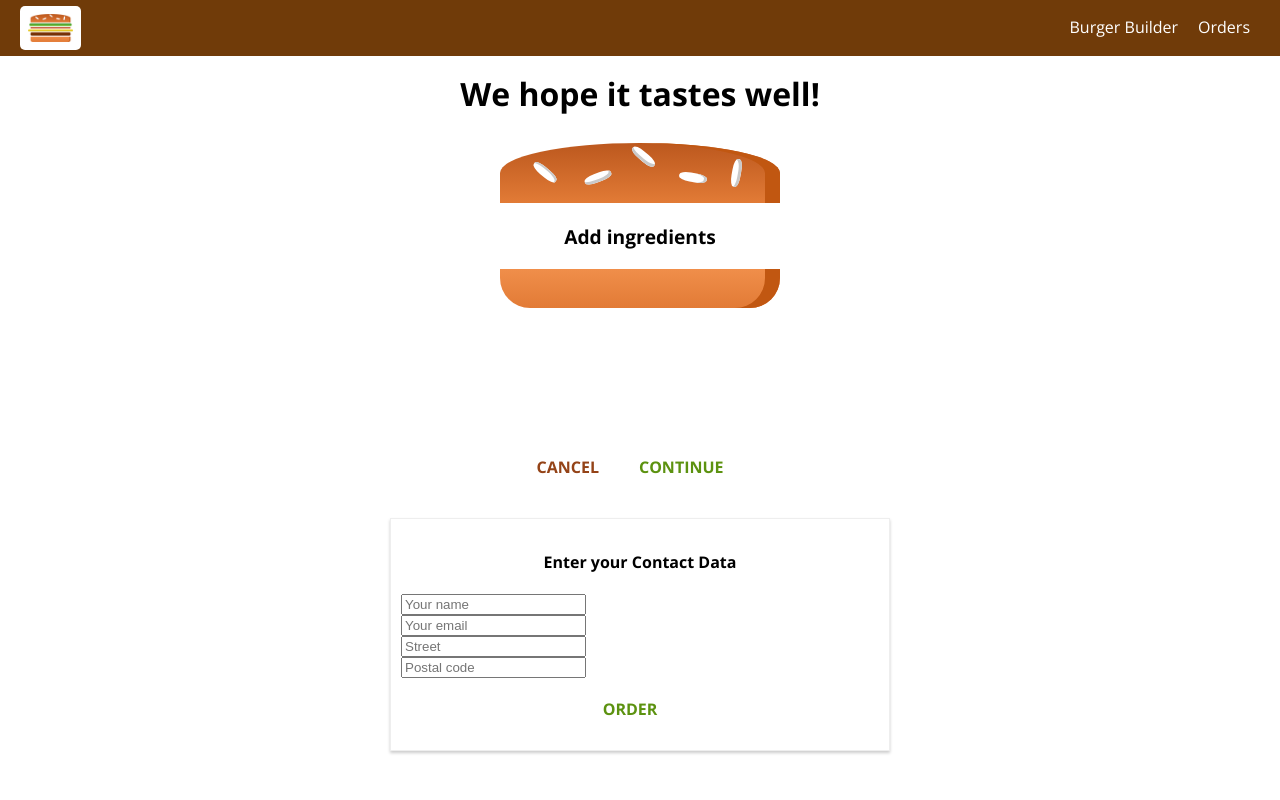
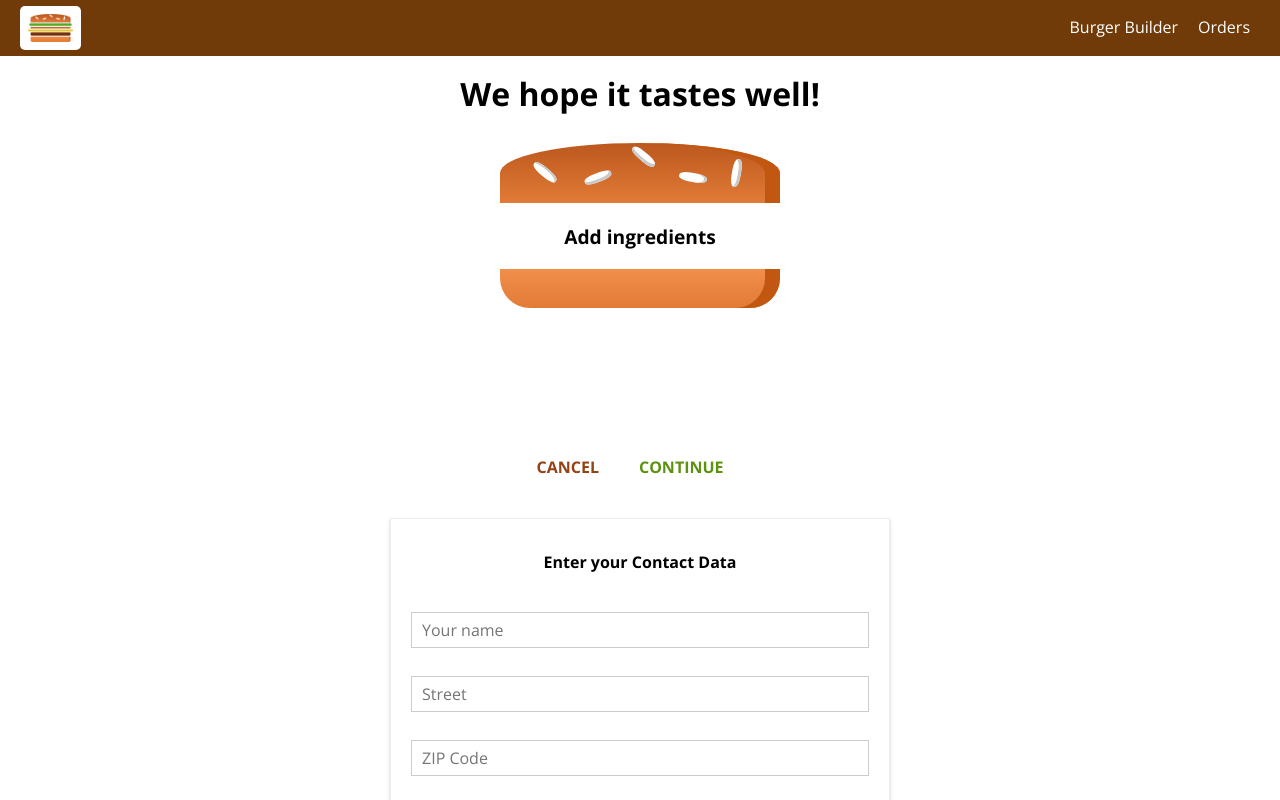
Before and after one commit to lukaszwelnicki/burger-builder, a React (Create React App) app: page /checkout in a window 1280 px wide. Both pictures are taken after a click on the button "CONTINUE". Shown: the top 800 px of the page. Built offline with nearby package versions, Linux system fonts and the light colour scheme.

Commit message:
Added forms

```diff
--- a/src/components/UI/Button/Button.js
+++ b/src/components/UI/Button/Button.js
@@ -5,7 +5,8 @@
 const button = (props) => (
     <button
         className={[classes.Button, classes[props.btnType]].join(' ')}
-        onClick={props.clicked}>
+        onClick={props.clicked}
+        disabled={props.disabled}>
         {props.children}
     </button>
 );
--- a/src/components/UI/Button/Button.module.css
+++ b/src/components/UI/Button/Button.module.css
@@ -15,6 +15,11 @@
     padding-left: 0;
 }
 
+.Button:disabled {
+    color: #ccc;
+    cursor: not-allowed;
+}
+
 .Success {
     color: #5C9210;
 }
--- /dev/null
+++ b/src/components/UI/Input/Input.js
@@ -0,0 +1,55 @@
+import React from 'react';
+
+import classes from './Input.module.css'
+
+const input = (props) => {
+    let inputElement = null;
+    const inputClasses = [classes.InputElement];
+    if (props.invalid && props.shouldValidate && props.touched) {
+        inputClasses.push(classes.Invalid)
+    }
+    switch (props.elementType) {
+        case ('input'):
+            inputElement =
+                <input
+                    className={inputClasses.join(' ')}
+                    {...props.elementConfig}
+                    value={props.value}
+                    onChange={props.changed}/>;
+            break;
+        case ('textarea'):
+            inputElement =
+                <textarea
+                    className={inputClasses.join(' ')}
+                    {...props.elementConfig}
+                    value={props.value}
+                    onChange={props.changed}/>;
+            break;
+        case ('select'):
+            inputElement = (
+                <select
+                    className={inputClasses.join(' ')}
+                    value={props.value}
+                    onChange={props.changed}>
+                    {props.elementConfig.options.map(option => (
+                        <option key={option.value} value={option.value}>{option.displayValue}</option>
+                    ))}
+                </select>);
+            break;
+        default:
+            inputElement =
+                <input
+                    className={inputClasses.join(' ')}
+                    {...props.elementConfig}
+                    value={props.value}
+                    onChange={props.changed}/>;
+    }
+    return (
+        <div className={classes.Input}>
+            <label className={classes.Label}>{props.label}</label>
+            {inputElement}
+        </div>
+    );
+};
+
+export default input;
--- /dev/null
+++ b/src/components/UI/Input/Input.module.css
@@ -0,0 +1,32 @@
+.Input {
+    width: 100%;
+    padding: 10px;
+    box-sizing: border-box;
+}
+
+.Label {
+    font-weight: bold;
+    display: block;
+    margin-bottom: 8px
+}
+
+.InputElement {
+    outline: none;
+    border: 1px solid #ccc;
+    background-color: white;
+    font: inherit;
+    padding: 6px 10px;
+    display: block;
+    width: 100%;
+    box-sizing: border-box;
+}
+
+.InputElement:focus {
+    outline: none;
+    background-color: #ccc;
+}
+
+.Invalid {
+    border : 1px solid red;
+    background-color: salmon;
+}
--- a/src/containers/Checkout/ContactData/ContactData.js
+++ b/src/containers/Checkout/ContactData/ContactData.js
@@ -4,34 +4,107 @@
 
 import classes from "./ContactData.module.css"
 import Spinner from "../../../components/UI/Spinner/Spinner";
+import Input from "../../../components/UI/Input/Input";
 
 class ContactData extends Component {
     state = {
-        name: '',
-        email: '',
-        address: {
-            street: '',
-            postalCode: ''
+        orderForm: {
+            name: {
+                elementType: 'input',
+                elementConfig: {
+                    type: 'text',
+                    placeholder: 'Your name'
+                },
+                value: '',
+                validation: {
+                    required: true
+                },
+                valid: false,
+                touched: false
+            },
+            street: {
+                elementType: 'input',
+                elementConfig: {
+                    type: 'text',
+                    placeholder: 'Street'
+                },
+                value: '',
+                validation: {
+                    required: true
+                },
+                valid: false,
+                touched: false
+            },
+            zipcode: {
+                elementType: 'input',
+                elementConfig: {
+                    type: 'text',
+                    placeholder: 'ZIP Code'
+                },
+                value: '',
+                validation: {
+                    required: true,
+                    minLength: 4,
+                    maxLength: 6
+                },
+                valid: false,
+                touched: false
+            },
+            country: {
+                elementType: 'input',
+                elementConfig: {
+                    type: 'text',
+                    placeholder: 'Country'
+                },
+                value: '',
+                validation: {
+                    required: true
+                },
+                valid: false,
+                touched: false
+            },
+            email: {
+                elementType: 'input',
+                elementConfig: {
+                    type: 'email',
+                    placeholder: 'Your E-mail'
+                },
+                value: '',
+                validation: {
+                    required: true
+                },
+                valid: false,
+                touched: false
+            },
+            deliveryMethod: {
+                elementType: 'select',
+                elementConfig: {
+                    options: [
+                        {value: 'fastest', displayValue: 'Fastest'},
+                        {value: 'cheapset', displayValue: 'Cheapest'}
+                    ]
+                },
+                value: 'fastest',
+                validation: {
+                },
+                valid: true
+            }
         },
+        formIsValid: false,
         loading: false
     };
 
     orderHandler = (event) => {
         event.preventDefault();
         this.setState({loading: true});
+        const formData = {};
+        for (let formElementIdentifier in this.state.orderForm) {
+            formData[formElementIdentifier] = this.state.orderForm[formElementIdentifier].value;
+        }
         const order = {
             ingredients: this.props.ingredients,
             price: this.props.price,
-            customer: {
-                name: 'Lukasz',
-                address: {
-                    streeet: 'Jasna',
-                    zipCode: '00-164',
-                    country: 'Poland'
-                },
-                email: 'dupa@dupa.com'
-            },
-            deliveryMethod: 'fastest'
+            orderData: formData
         };
         axios.post('/orders.json', order)
             .then(response => {
@@ -43,14 +116,66 @@
             });
     };
 
+    inputChangedHandler = (event, inputIdentifier) => {
+        const updatedOrderForm = {
+            ...this.state.orderForm
+        };
+        const updatedFormElement = {
+            ...updatedOrderForm[inputIdentifier]
+        };
+        updatedFormElement.value = event.target.value;
+        updatedFormElement.valid = this.checkvalidity(updatedFormElement.value, updatedFormElement.validation);
+        updatedFormElement.touched = true;
+        updatedOrderForm[inputIdentifier] = updatedFormElement;
+        let formIsValid = true;
+        for (let inputIdentifier in updatedOrderForm) {
+            formIsValid = updatedOrderForm[inputIdentifier].valid && formIsValid;
+        }
+        this.setState({orderForm: updatedOrderForm, formIsValid: formIsValid});
+    };
+
+    checkvalidity(value, rules) {
+        let isValid = true;
+        if (!rules) {
+            return true;
+        }
+        if (rules.required) {
+            isValid = value.trim() !== '' && isValid;
+        }
+        if (rules.minLength) {
+            isValid = value.length >= rules.minLength && isValid;
+        }
+        if (rules.maxLength) {
+            isValid = value.length <= rules.minLength && isValid;
+        }
+        return isValid;
+    }
+
     render() {
+        const formElementsArray = [];
+        for (let key in this.state.orderForm) {
+            formElementsArray.push({
+                id: key,
+                config: this.state.orderForm[key]
+            })
+        }
         let form = (
-            <form>
-                <input className={classes.Input} type="text" name="name" placeholder="Your name"/>
-                <input className={classes.Input} type="text" name="email" placeholder="Your email"/>
-                <input className={classes.Input} type="text" name="street" placeholder="Street"/>
-                <input className={classes.Input} type="text" name="postal" placeholder="Postal code"/>
-                <Button btnType="Success" clicked={this.orderHandler}>ORDER</Button>
+            <form onSubmit={this.orderHandler}>
+                {formElementsArray.map(formElement => (
+                    <Input
+                        key={formElement.id}
+                        elementType={formElement.config.elementType}
+                        elementConfig={formElement.config.elementConfig}
+                        value={formElement.config.value}
+                        invalid={!formElement.config.valid}
+                        shouldValidate={formElement.config.validation}
+                        touched={formElement.config.touched}
+                        changed={(event) => this.inputChangedHandler(event, formElement.id)}/>
+                ))}
+                <Button
+                    btnType="Success"
+                    disabled={!this.state.formIsValid}
+                    clicked={this.orderHandler}>ORDER</Button>
             </form>
         );
         if (this.state.loading) {
--- a/src/containers/Checkout/ContactData/ContactData.module.css
+++ b/src/containers/Checkout/ContactData/ContactData.module.css
@@ -8,10 +8,6 @@
     box-sizing: border-box;
 }
 
-.Input {
-    display: block;
-}
-
 @media (min-width: 600px) {
     .ContactData {
         width: 500px;
```
Also changed, not shown: 1 other file (tests, documents, lock files or other folders).
